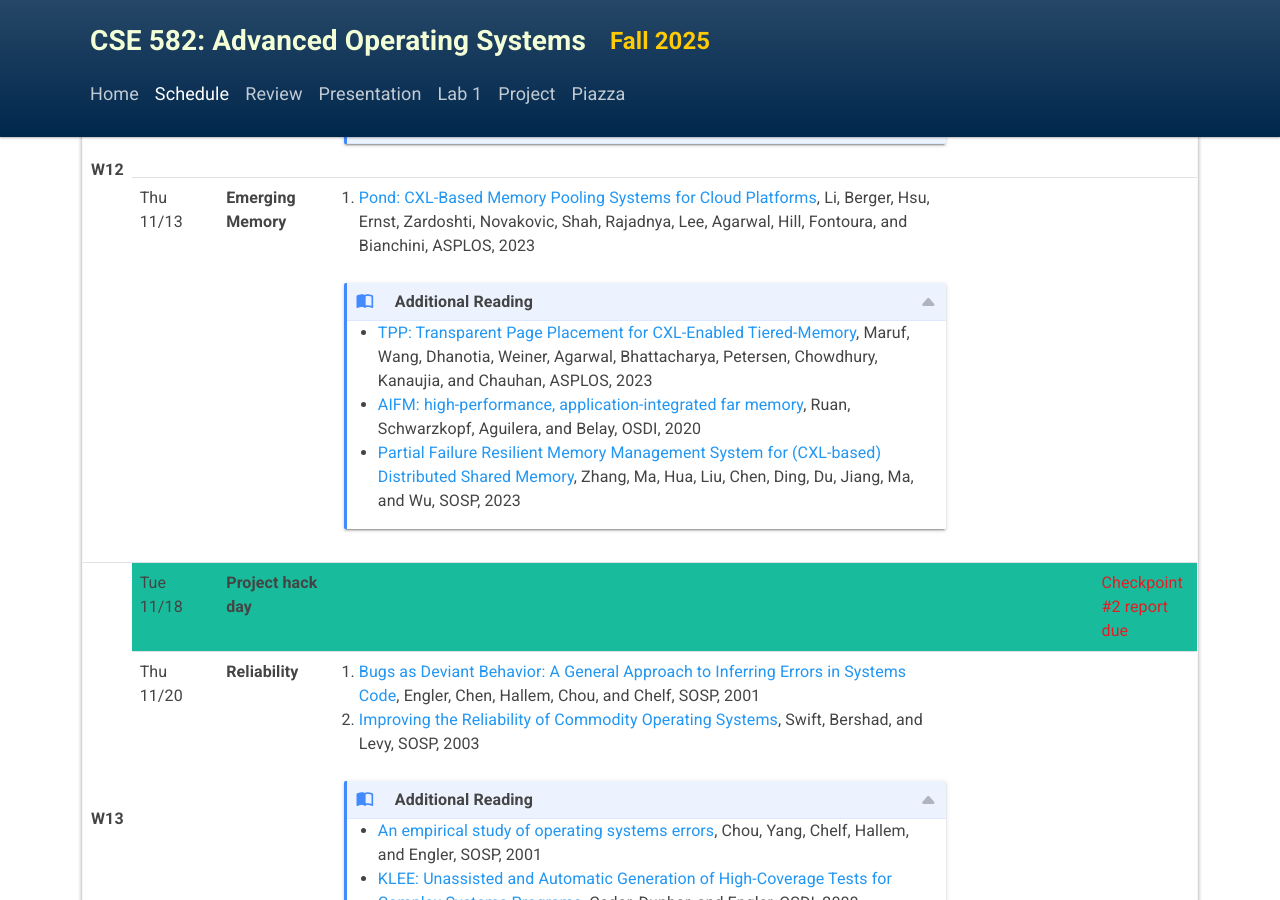
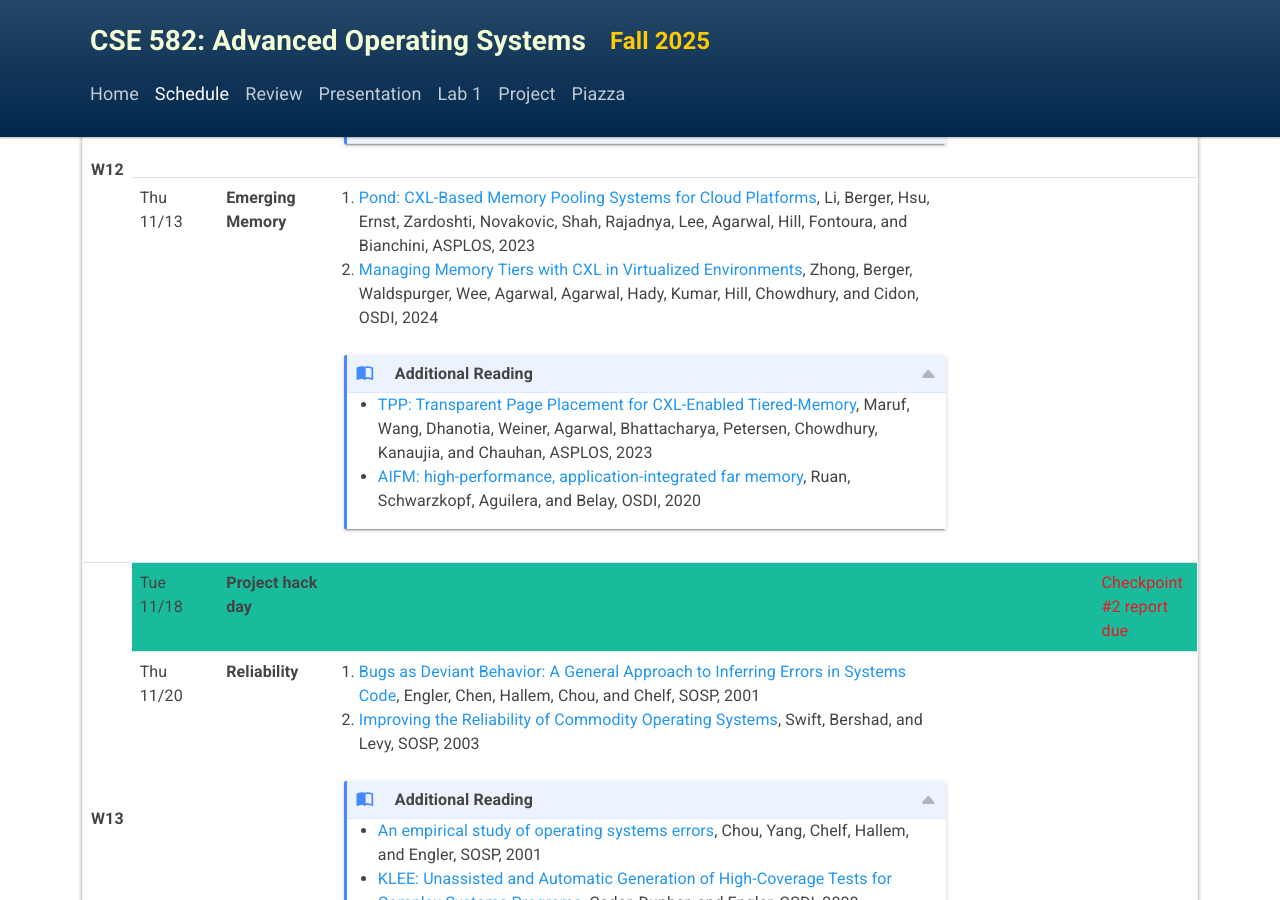
Before and after one commit to eecs582/eecs582.github.io, a Jekyll site: the page built from schedule.html, in a window 1280 px wide and 900 px high, scrolled down 7310 px. Built offline with Jekyll 4.4.1, drawn with Linux system fonts in a browser that asks for light colours.

Commit message:
update schedule

```diff
--- a/schedule.html
+++ b/schedule.html
@@ -625,13 +625,13 @@ layout: schedule
       <td>
         <ol>
           <li><a href="https://dl.acm.org/doi/10.1145/3575693.3578835">Pond: CXL-Based Memory Pooling Systems for Cloud Platforms</a>, Li, Berger, Hsu, Ernst, Zardoshti, Novakovic, Shah, Rajadnya, Lee, Agarwal, Hill, Fontoura, and Bianchini, ASPLOS, 2023</li>
+          <li><a href="https://www.usenix.org/system/files/osdi24-zhong-yuhong.pdf">Managing Memory Tiers with CXL in Virtualized Environments</a>, Zhong, Berger, Waldspurger, Wee, Agarwal, Agarwal, Hady, Kumar, Hill,  Chowdhury, and Cidon, OSDI, 2024</li>
         </ol>
         <details open class="details-reading">
           <summary>Additional Reading</summary>
           <ul>
             <li><a href="https://symbioticlab.org/publications/files/tpp:asplos23/tpp-asplos23.pdf">TPP: Transparent Page Placement for CXL-Enabled Tiered-Memory</a>, Maruf, Wang, Dhanotia, Weiner, Agarwal, Bhattacharya, Petersen, Chowdhury, Kanaujia, and Chauhan, ASPLOS, 2023</li>
             <li><a href="https://dl.acm.org/doi/10.5555/3488766.3488784">AIFM: high-performance, application-integrated far memory</a>, Ruan, Schwarzkopf, Aguilera, and Belay, OSDI, 2020</li>
-            <li><a href="https://dl.acm.org/doi/10.1145/3600006.3613135">Partial Failure Resilient Memory Management System for (CXL-based) Distributed Shared Memory</a>, Zhang, Ma, Hua, Liu, Chen, Ding, Du, Jiang, Ma, and Wu, SOSP, 2023</li>
           </ul>
         </details>
       </td>
```
